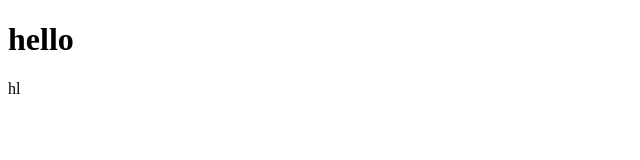
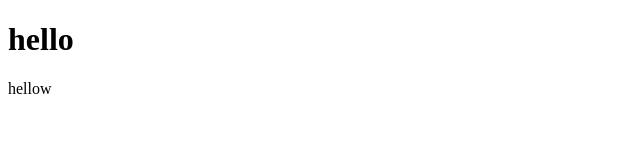
Before and after one commit to sumitshinde-84/git-test, a plain HTML site: page index.html in a window 1280 px wide. Shown: the full height of the page, 0-640 px from the left. Drawn offline with Linux system fonts and the light colour scheme.

Commit message:
link tag updated

```diff
--- a/index.html
+++ b/index.html
@@ -8,6 +8,6 @@
 </head>
 <body>
     <h1>hello</h1>
-    <a>hl</a>
+    <a>hellow</a>
 </body>
 </html>
```
